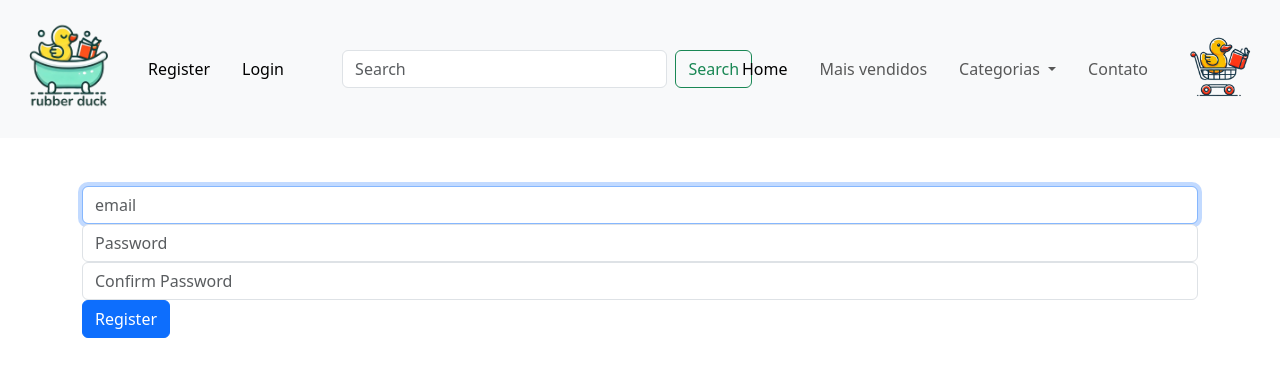
After one commit to camilalima0/rubberduck, a Flask app: page /register_link in a window 1280 px wide. The commit adds this page. Shown: the top 377 px of the page. Run offline with Flask 3, Linux system fonts and the light colour scheme.

Commit message:
Page register.html and layout.html created

```diff
--- a/app.py
+++ b/app.py
@@ -3,8 +3,12 @@ from flask import Flask, render_template
 app = Flask(__name__)
 
 @app.route('/', methods = ["GET", "POST"])
-def hello():
+def home():
     return render_template('index.html')
+
+@app.route('/register_link', methods = ["GET", "POST"])
+def register_link():
+    return render_template('register.html')
 
 if __name__ == '__main__':
     app.run(debug = True)
--- /dev/null
+++ b/templates/layout.html
@@ -0,0 +1,84 @@
+<!DOCTYPE html>
+<html lang="en">
+<head>
+    <meta charset="UTF-8">
+    <meta name="viewport" content="width=device-width, initial-scale=1.0">
+    <title>Index</title>
+    <link rel="stylesheet" href="{{ url_for('static', filename = 'css/style.css')}}">
+    <link href="https://cdn.jsdelivr.net/npm/bootstrap@5.3.3/dist/css/bootstrap.min.css" rel="stylesheet" integrity="sha384-QWTKZyjpPEjISv5WaRU9OFeRpok6YctnYmDr5pNlyT2bRjXh0JMhjY6hW+ALEwIH" crossorigin="anonymous">
+</head>
+<body>
+    <nav class="navbar navbar-expand-lg bg-body-tertiary">
+        <div class = "container-fluid">
+
+            <!--Alinhamento à esquerda-->
+            <div class = "d-flex align-items-center">
+                <a class="navbar-brand" href="/">
+                    <img src="{{ url_for('static', filename='images/logo.png') }}" alt="Rubber duck">
+                </a>
+                <ul id = "register_options" class="navbar-nav">
+                    <li class="nav-item">
+                        <a class="nav-link active" aria-current="page" href="/register_link">Register</a> <!--talvez seja melhor redirecionar pro python-->
+                    </li>
+                    <li class="nav-item">
+                        <a class="nav-link active" aria-current="page" href="login.html">Login</a> <!--talvez seja melhor redirecionar pro python-->
+                    </li>
+                </ul>
+            </div>
+
+            <!--Searchbar centralizada-->
+            <div class = "mx-auto order-0">
+                <form id = "searchbar" class="d-flex" role="search">
+                    <input class="form-control me-2" type="search" placeholder="Search" aria-label="Search">
+                    <button class="btn btn-outline-success" type="submit">Search</button>
+                </form>
+            </div>
+
+            <!--Alinhamento à direita-->
+            <div class="d-flex align-items-center" id="navbarSupportedContent">
+
+                <ul id = "menu" class="navbar-nav me-auto mb-2 mb-lg-0">
+                    <li class="nav-item">
+                        <a class="nav-link active" aria-current="page" href="index.html">Home</a> <!--talvez seja melhor redirecionar pro python-->
+                    </li>
+                    <li class="nav-item">
+                        <a class="nav-link" href="mais_vendidos.html">Mais vendidos</a> <!--talvez seja melhor redirecionar pro python-->
+                    </li>
+                    <li class="nav-item dropdown">
+                        <a class="nav-link dropdown-toggle" href="#" role="button" data-bs-toggle="dropdown" aria-expanded="false">
+                        Categorias
+                        </a>
+                        <ul class="dropdown-menu">
+                        <li><a class="dropdown-item" href="#">Ficção</a></li>
+                        <li><a class="dropdown-item" href="#">Fantasia</a></li>
+                        <li><a class="dropdown-item" href="#">Romance</a></li>
+                        <li><a class="dropdown-item" href="#">Mistério</a></li>
+                        <li><a class="dropdown-item" href="#">Terror</a></li>
+                        <li><a class="dropdown-item" href="#">Aventura</a></li>
+                        <li><a class="dropdown-item" href="#">Biografia</a></li>
+                        <li><a class="dropdown-item" href="#">Histórico</a></li>
+                        <li><a class="dropdown-item" href="#">Autoajuda</a></li>
+                        <li><a class="dropdown-item" href="#">Ficção Policial</a></li>
+                        </ul>
+                    </li>
+                    <li class="nav-item">
+                        <a class="nav-link" href="contato.html">Contato</a> <!--talvez seja melhor redirecionar pro python-->
+                    </li>
+                    <li class="nav-item">
+                        <a class="nav-link" href="carrinho.html"> <!--talvez seja melhor redirecionar pro python-->
+                            <img src="{{ url_for('static', filename='images/carrinho.png') }}" alt="Rubber duck" height="80" width = "auto">
+                        </a>
+                    </li>
+                </ul>
+            </div>
+        </div>
+    </nav>
+
+    <div class = "container mt-5">
+        {% block main %}
+        {% endblock %}
+    </div>
+
+    <script src="https://cdn.jsdelivr.net/npm/bootstrap@5.3.3/dist/js/bootstrap.bundle.min.js" integrity="sha384-YvpcrYf0tY3lHB60NNkmXc5s9fDVZLESaAA55NDzOxhy9GkcIdslK1eN7N6jIeHz" crossorigin="anonymous"></script>
+</body>
+</html>
--- /dev/null
+++ b/templates/register.html
@@ -0,0 +1,26 @@
+{% extends "layout.html" %}
+
+{% block main %}
+<script>
+    function validateEmail() {
+        const emailInput = document.getElementById('email').value;
+        const emailPattern = /^[^\s@]+@[^\s@]+\.[^\s@]+$/;
+
+        if (!emailPattern.test(emailInput)) {
+            alert ("Please, insert a valid email.")
+        }
+    }
+</script>
+<form action="/register" method="post">
+    <div class="form-group">
+        <input id = "email" autofocus class="form-control" name="email" placeholder="email" type="text" required>
+    </div>
+    <div class="form-group">
+        <input autocomplete="new-password" class="form-control" name="password" placeholder="Password" type="password">
+    </div>
+    <div class="form-group">
+        <input autocomplete="new-password" class="form-control" name="confirmation" placeholder="Confirm Password" type="password">
+    </div>
+    <button class="btn btn-primary" type="submit">Register</button>
+</form>
+{% endblock %}
```
Also changed, not shown: templates/index.html (+4 -78 lines).
